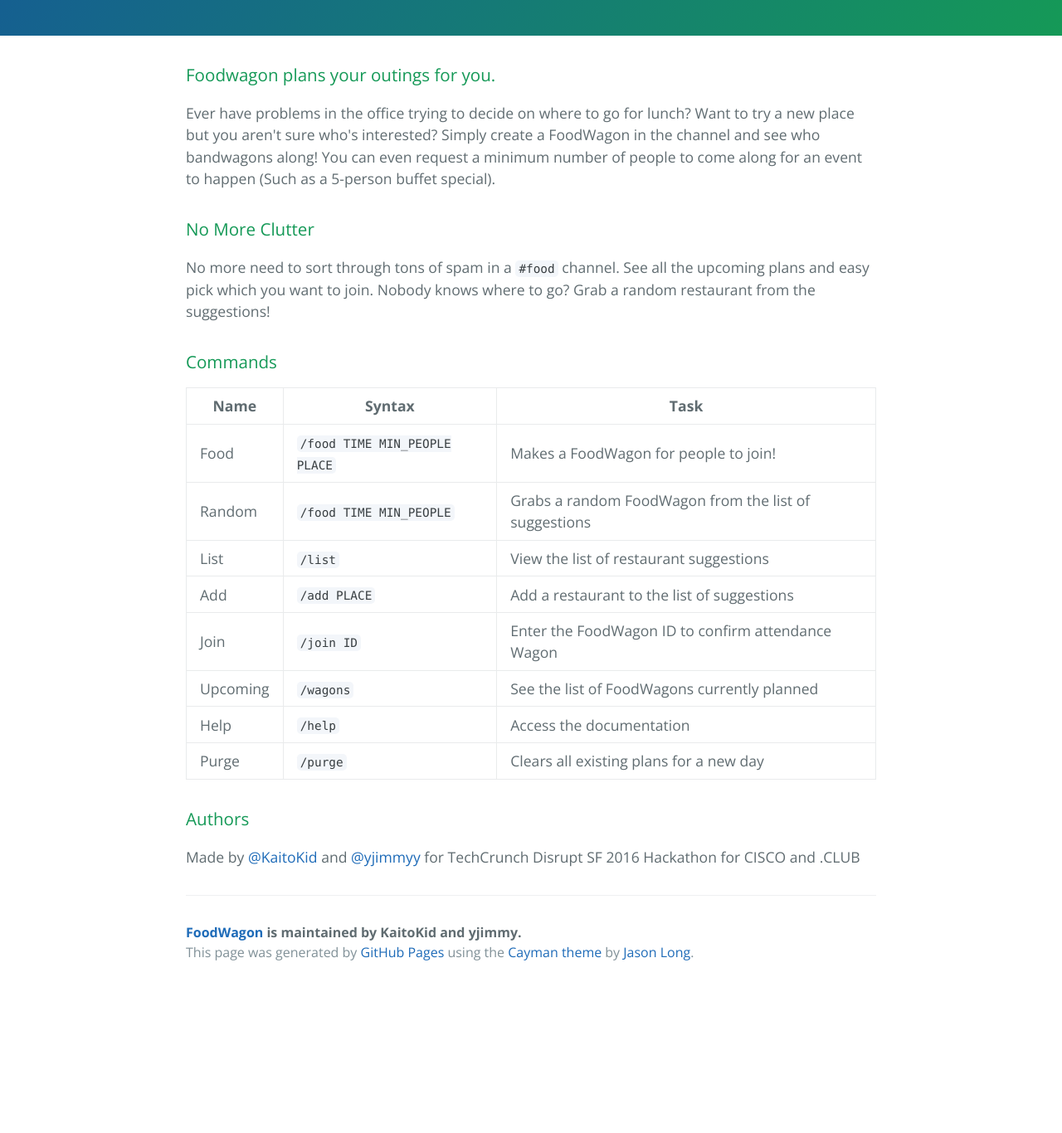
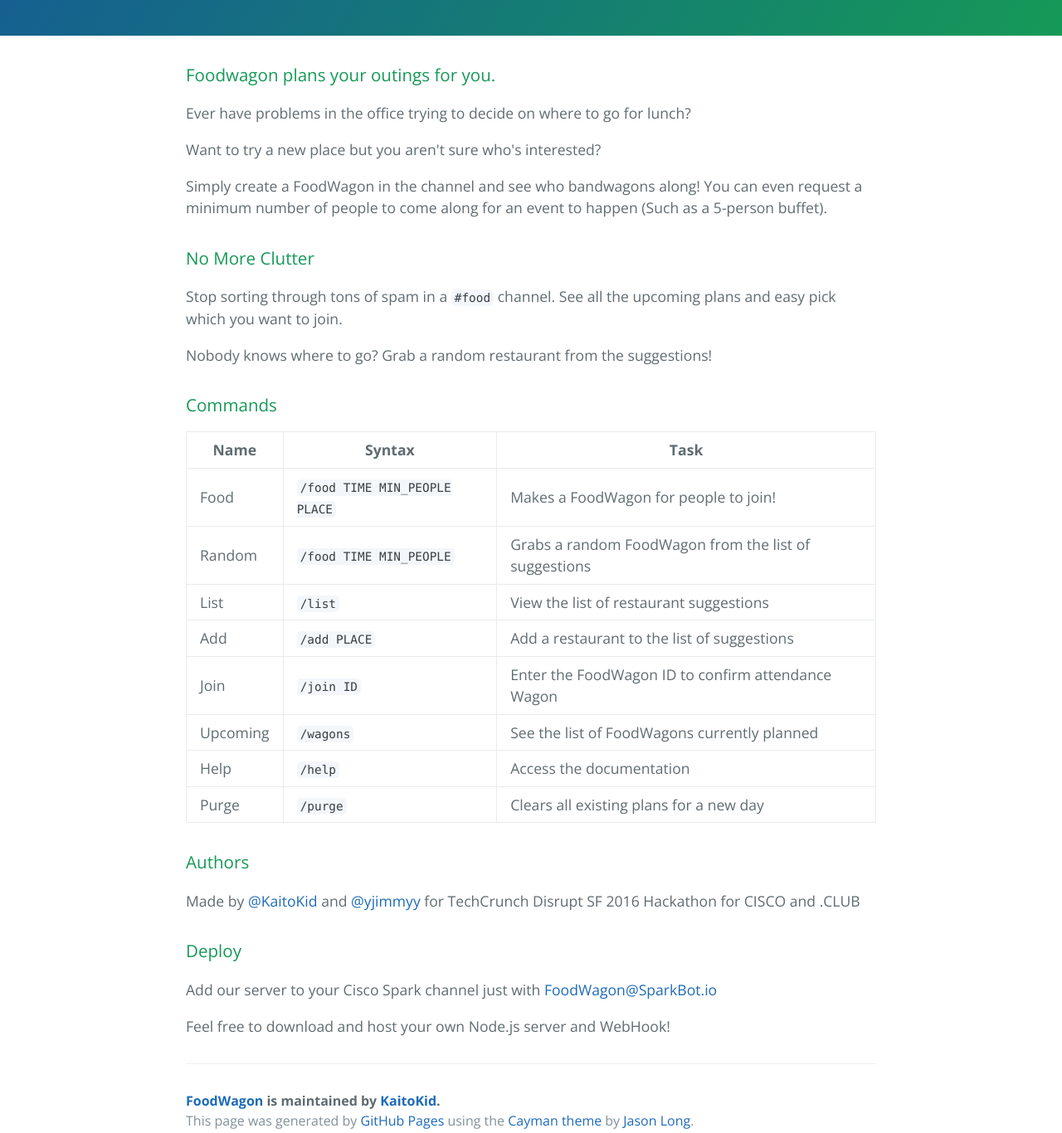
Before and after one commit to KaitoKid/foodwagon, a plain HTML site: page index.html in a window 1280 px wide. Shown: the part 340-1706 px from the top of the page at 83% size. Before the commit the page ends 1532 px from the top, so only its background shows below. Drawn offline with nearby package versions, Linux system fonts and the light colour scheme.

Commit message:
Create gh-pages branch via GitHub

```diff
--- a/index.html
+++ b/index.html
@@ -22,12 +22,18 @@
       <h3>
 <a id="foodwagon-plans-your-outings-for-you" class="anchor" href="#foodwagon-plans-your-outings-for-you" aria-hidden="true"><span aria-hidden="true" class="octicon octicon-link"></span></a>Foodwagon plans your outings for you.</h3>
 
-<p>Ever have problems in the office trying to decide on where to go for lunch? Want to try a new place but you aren't sure who's interested? Simply create a FoodWagon in the channel and see who bandwagons along! You can even request a minimum number of people to come along for an event to happen (Such as a 5-person buffet special). </p>
+<p>Ever have problems in the office trying to decide on where to go for lunch? </p>
+
+<p>Want to try a new place but you aren't sure who's interested? </p>
+
+<p>Simply create a FoodWagon in the channel and see who bandwagons along! You can even request a minimum number of people to come along for an event to happen (Such as a 5-person buffet). </p>
 
 <h3>
 <a id="no-more-clutter" class="anchor" href="#no-more-clutter" aria-hidden="true"><span aria-hidden="true" class="octicon octicon-link"></span></a>No More Clutter</h3>
 
-<p>No more need to sort through tons of spam in a <code>#food</code> channel. See all the upcoming plans and easy pick which you want to join. Nobody knows where to go? Grab a random restaurant from the suggestions!</p>
+<p>Stop sorting through tons of spam in a <code>#food</code> channel. See all the upcoming plans and easy pick which you want to join. </p>
+
+<p>Nobody knows where to go? Grab a random restaurant from the suggestions!</p>
 
 <h3>
 <a id="commands" class="anchor" href="#commands" aria-hidden="true"><span aria-hidden="true" class="octicon octicon-link"></span></a>Commands</h3>
@@ -89,8 +95,15 @@
 
 <p>Made by <a href="https://github.com/KaitoKid" class="user-mention">@KaitoKid</a> and <a href="https://github.com/yjimmyy" class="user-mention">@yjimmyy</a> for TechCrunch Disrupt SF 2016 Hackathon for CISCO and .CLUB</p>
 
+<h3>
+<a id="deploy" class="anchor" href="#deploy" aria-hidden="true"><span aria-hidden="true" class="octicon octicon-link"></span></a>Deploy</h3>
+
+<p>Add our server to your Cisco Spark channel just with <a href="mailto:FoodWagon@SparkBot.io">FoodWagon@SparkBot.io</a></p>
+
+<p>Feel free to download and host your own Node.js server and WebHook!</p>
+
       <footer class="site-footer">
-        <span class="site-footer-owner"><a href="https://github.com/KaitoKid/foodwagon">FoodWagon</a> is maintained by KaitoKid and yjimmy.</span>
+        <span class="site-footer-owner"><a href="https://github.com/KaitoKid/foodwagon">FoodWagon</a> is maintained by <a href="https://github.com/KaitoKid">KaitoKid</a>.</span>
 
         <span class="site-footer-credits">This page was generated by <a href="https://pages.github.com">GitHub Pages</a> using the <a href="https://github.com/jasonlong/cayman-theme">Cayman theme</a> by <a href="https://twitter.com/jasonlong">Jason Long</a>.</span>
       </footer>
```
Also changed, not shown: params.json (+1 -1 lines).
